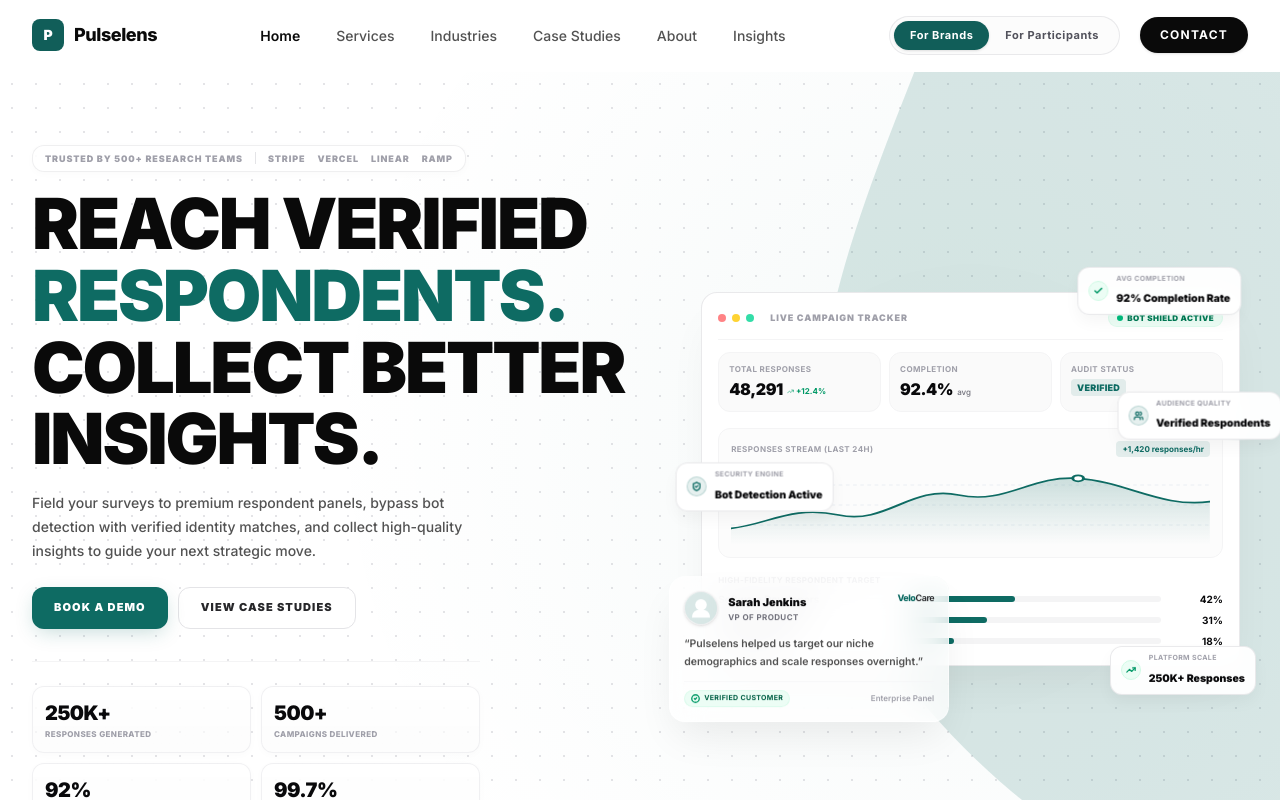
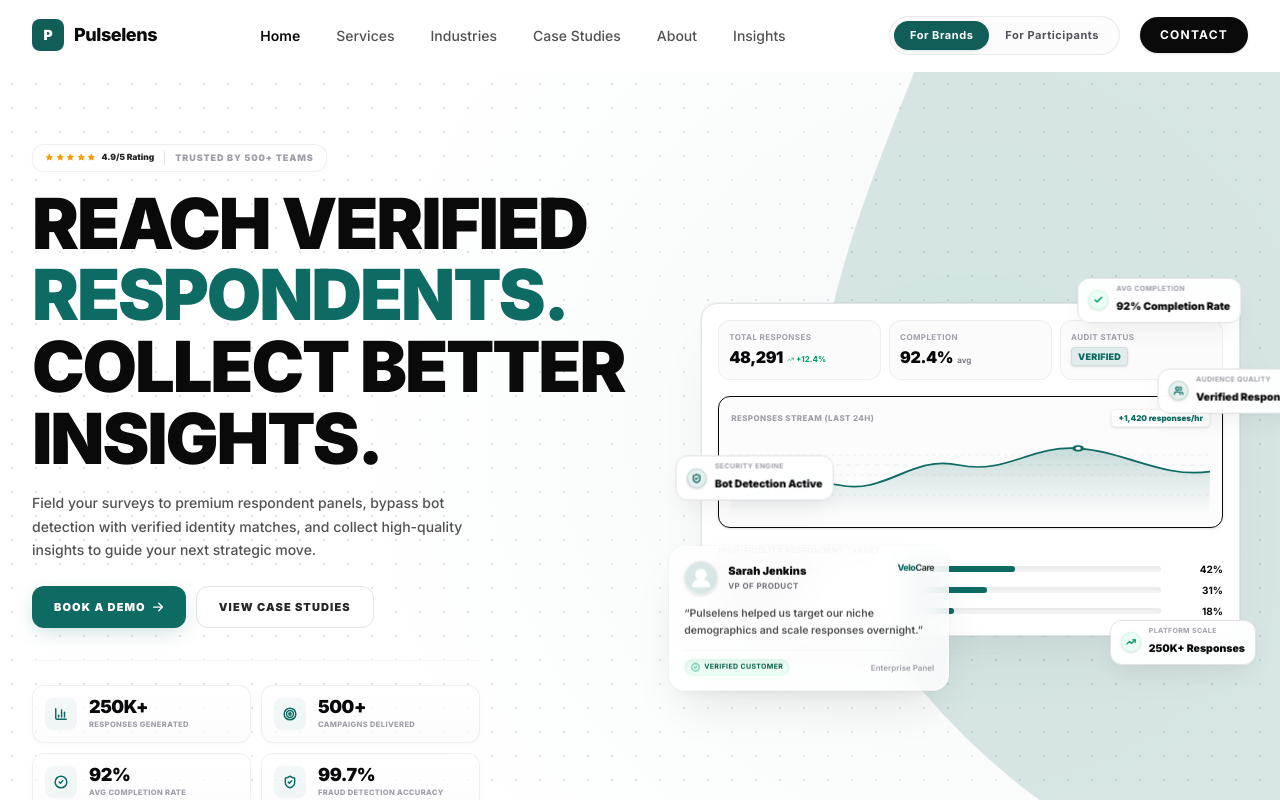
Before and after one commit to Himaanshuuuu04/Survey-Platform, a Next.js app: page / in a window 1280 px wide. Shown: the top 800 px of the page. Built offline with nearby package versions, Linux system fonts and the light colour scheme.

Commit message:
style: refine Hero visual dashboard aesthetics with improved shadows, gradients, and chart styling

```diff
--- a/components/home/Hero.tsx
+++ b/components/home/Hero.tsx
@@ -6,6 +6,7 @@
 import { useAudience } from '../layout/AudienceContext';
 import { HeroVisual } from './HeroVisual';
 import Link from 'next/link';
+import { BarChart3, Target, CheckCircle2, ShieldCheck, Star } from 'lucide-react';
 
 export function Hero() {
   const { audience } = useAudience();
@@ -85,17 +86,18 @@
 
             {/* ── Trust Bar above headline ── */}
             <motion.div variants={itemVariants} className="mb-4">
-              <div className="inline-flex flex-wrap items-center gap-x-3 gap-y-1.5 rounded-xl border border-zinc-200/60 bg-white/70 px-3 py-1.5 backdrop-blur-sm shadow-[0_2px_8px_rgba(0,0,0,0.02)]">
+              <div className="inline-flex flex-wrap items-center gap-x-2.5 gap-y-1.5 rounded-xl border border-zinc-200/60 bg-white/70 px-3 py-1.5 backdrop-blur-sm shadow-[0_2px_8px_rgba(0,0,0,0.02)]">
+                {/* 5 Star Rating */}
+                <div className="flex items-center gap-0.5">
+                  {[...Array(5)].map((_, i) => (
+                    <Star key={i} size={8.5} className="fill-amber-500 stroke-none" />
+                  ))}
+                  <span className="ml-1 text-[8.5px] font-black text-zinc-800">4.9/5 Rating</span>
+                </div>
+                <span className="h-3.5 w-px bg-zinc-200" />
                 <span className="text-[9px] font-black uppercase tracking-widest text-zinc-400">
-                  Trusted by 500+ research teams
+                  Trusted by 500+ teams
                 </span>
-                <span className="h-3 w-px bg-zinc-200 hidden sm:inline-block" />
-                <div className="flex items-center gap-3 text-[9px] font-black tracking-widest text-zinc-400">
-                  <span>STRIPE</span>
-                  <span>VERCEL</span>
-                  <span>LINEAR</span>
-                  <span>RAMP</span>
-                </div>
               </div>
             </motion.div>
 
@@ -130,9 +132,14 @@
               <div className="mt-6 flex flex-wrap gap-2.5">
                 <Link
                   href="/contact"
-                  className="group relative inline-flex h-10.5 items-center justify-center rounded-xl bg-[var(--brand,#0E6B63)] px-5.5 text-[11px] font-black uppercase tracking-widest text-white shadow-[0_6px_20px_-4px_rgba(14,107,99,0.25)] transition-all duration-300 hover:bg-[var(--brand-dark,#0a4d47)] hover:scale-[1.02] hover:shadow-[0_10px_24px_-4px_rgba(14,107,99,0.35)]"
+                  className="group relative inline-flex h-10.5 items-center justify-center rounded-xl bg-[var(--brand,#0E6B63)] px-5.5 text-[11px] font-black uppercase tracking-widest text-white shadow-[0_6px_20px_-4px_rgba(14,107,99,0.25)] transition-all duration-300 hover:bg-[var(--brand-dark,#0a4d47)] hover:scale-[1.02] hover:shadow-[0_10px_24px_-4px_rgba(14,107,99,0.35)] overflow-hidden"
                 >
+                  <span className="relative z-10 flex items-center gap-1.5">
                     Book a Demo
+                    <svg className="w-3 h-3 transform group-hover:translate-x-0.5 transition-transform duration-300 fill-none stroke-current" strokeWidth="2.5" viewBox="0 0 24 24">
+                      <path strokeLinecap="round" strokeLinejoin="round" d="M13.5 4.5L21 12m0 0l-7.5 7.5M21 12H3" />
+                    </svg>
+                  </span>
                 </Link>
                 <Link
                   href="/case-studies"
@@ -148,25 +155,36 @@
               <div className="mt-8 border-t border-zinc-100 pt-6 max-w-md">
                 <div className="grid grid-cols-2 gap-2.5">
                   {[
-                    { value: '250K+', label: 'Responses Generated' },
-                    { value: '500+', label: 'Campaigns Delivered' },
-                    { value: '92%', label: 'Avg Completion Rate' },
-                    { value: '99.7%', label: 'Fraud Detection Accuracy' }
-                  ].map((m) => (
+                    { value: '250K+', label: 'Responses Generated', icon: BarChart3 },
+                    { value: '500+', label: 'Campaigns Delivered', icon: Target },
+                    { value: '92%', label: 'Avg Completion Rate', icon: CheckCircle2 },
+                    { value: '99.7%', label: 'Fraud Detection Accuracy', icon: ShieldCheck }
+                  ].map((m) => {
+                    const IconComponent = m.icon;
+                    return (
                       <div
                         key={m.label}
-                      className="relative overflow-hidden rounded-xl border border-zinc-200/50 bg-gradient-to-b from-white to-zinc-50/50 p-3 shadow-[0_2px_8px_rgba(0,0,0,0.02)] transition-all duration-300 hover:border-[var(--brand,#0E6B63)]/40 hover:shadow-[0_8px_16px_rgba(14,107,99,0.04)] hover:-translate-y-0.5 group"
+                        className="relative overflow-hidden rounded-xl border border-zinc-200/50 bg-gradient-to-b from-white to-zinc-50/50 p-3 shadow-[0_2px_8px_rgba(0,0,0,0.02)] transition-all duration-300 hover:border-[var(--brand,#0E6B63)]/40 hover:shadow-[0_8px_16px_rgba(14,107,99,0.04)] hover:-translate-y-0.5 group flex items-center gap-3"
                       >
                         {/* Top accent border visible on hover */}
                         <div className="absolute top-0 left-0 right-0 h-[2px] bg-[var(--brand,#0E6B63)] scale-x-0 group-hover:scale-x-100 transition-transform duration-300 origin-left" />
-                      <span className="block text-lg sm:text-xl font-black tracking-tight text-zinc-950">
+
+                        {/* Icon Wrapper */}
+                        <div className="w-8 h-8 rounded-lg bg-[var(--brand,#0E6B63)]/5 flex items-center justify-center text-[var(--brand,#0E6B63)] group-hover:bg-[var(--brand,#0E6B63)] group-hover:text-white transition-colors duration-300 flex-shrink-0">
+                          <IconComponent size={14} className="stroke-[2.5]" />
+                        </div>
+
+                        <div>
+                          <span className="block text-base sm:text-lg font-black tracking-tight text-zinc-950 leading-none">
                             {m.value}
                           </span>
-                      <span className="mt-0.5 block text-[8px] font-extrabold uppercase tracking-wider text-zinc-400 leading-snug">
+                          <span className="mt-1 block text-[7.5px] font-extrabold uppercase tracking-wider text-zinc-400 leading-tight">
                             {m.label}
                           </span>
                         </div>
-                  ))}
+                      </div>
+                    );
+                  })}
                 </div>
               </div>
             </motion.div>
--- a/components/home/HeroVisual.tsx
+++ b/components/home/HeroVisual.tsx
@@ -14,42 +14,21 @@
 
   return (
     <div className="relative mx-auto w-full max-w-[430px] lg:max-w-none pt-4 pb-8 px-2">
-      {/* Background glow and subtle dot grid */}
-      <div className="absolute -inset-6 rounded-[2.5rem] bg-[radial-gradient(circle_at_50%_50%,rgba(14,107,99,0.06),transparent_60%)] opacity-80 blur-3xl pointer-events-none" />
+      {/* Background radial glow behind dashboard mockups */}
+      <div className="absolute -inset-10 rounded-[3rem] bg-[radial-gradient(circle_at_50%_50%,rgba(14,107,99,0.07),transparent_50%)] opacity-95 blur-3xl pointer-events-none" />
 
       {/* 1. Main Dashboard Mockup Container */}
       <motion.div
-        initial={{ opacity: 0, y: 15 }}
-        animate={{ opacity: 1, y: 0 }}
+        initial={{ opacity: 0 }}
+        animate={{ opacity: 1 }}
         transition={{ duration: 0.8, ease: [0.16, 1, 0.3, 1] }}
-        className="relative overflow-hidden rounded-2xl border border-zinc-200/80 bg-white p-4 shadow-[0_24px_48px_-12px_rgba(0,0,0,0.06)] backdrop-blur-sm transition-all duration-500 hover:shadow-[0_36px_64px_-12px_rgba(0,0,0,0.09)]"
+        className="relative overflow-hidden rounded-2xl border border-zinc-200 bg-white p-4 shadow-[0_32px_64px_-16px_rgba(0,0,0,0.06),0_16px_32px_-20px_rgba(0,0,0,0.04),0_0_0_1px_rgba(0,0,0,0.04)] backdrop-blur-sm transition-all duration-500 hover:shadow-[0_40px_80px_-24px_rgba(0,0,0,0.1)]"
       >
-        {/* Mock Dashboard Header */}
-        <div className="flex items-center justify-between border-b border-zinc-100 pb-3 mb-3">
-          <div className="flex items-center gap-1.5">
-            <div className="h-2 w-2 rounded-full bg-red-400/80" />
-            <div className="h-2 w-2 rounded-full bg-yellow-400/80" />
-            <div className="h-2 w-2 rounded-full bg-emerald-400/80" />
-            <span className="ml-2.5 text-[9px] font-black uppercase tracking-widest text-zinc-400">
-              Live Campaign Tracker
-            </span>
-          </div>
-          <div className="flex items-center gap-1 rounded-full bg-emerald-50 px-2 py-0.5 border border-emerald-100/50">
-            <span className="relative flex h-1.5 w-1.5">
-              <span className="animate-ping absolute inline-flex h-full w-full rounded-full bg-emerald-400 opacity-75"></span>
-              <span className="relative inline-flex rounded-full h-1.5 w-1.5 bg-emerald-500"></span>
-            </span>
-            <span className="text-[8px] font-black uppercase tracking-wider text-emerald-700">
-              Bot Shield Active
-            </span>
-          </div>
-        </div>
-
         {/* Dashboard Content */}
         <div className="space-y-4">
           {/* Top Quick Metrics */}
           <div className="grid grid-cols-3 gap-2">
-            <div className="rounded-xl bg-zinc-50 border border-zinc-100 p-2.5">
+            <div className="rounded-xl bg-[#FBFBFC] border border-zinc-200/50 p-2.5 shadow-[inset_0_1px_2px_rgba(0,0,0,0.01)] transition-colors hover:bg-zinc-50">
               <span className="block text-[8px] font-bold uppercase tracking-wider text-zinc-400">Total Responses</span>
               <div className="flex items-baseline gap-1 mt-0.5">
                 <span className="text-base font-black tracking-tight text-zinc-950">48,291</span>
@@ -58,17 +37,17 @@
                 </span>
               </div>
             </div>
-            <div className="rounded-xl bg-zinc-50 border border-zinc-100 p-2.5">
+            <div className="rounded-xl bg-[#FBFBFC] border border-zinc-200/50 p-2.5 shadow-[inset_0_1px_2px_rgba(0,0,0,0.01)] transition-colors hover:bg-zinc-50">
               <span className="block text-[8px] font-bold uppercase tracking-wider text-zinc-400">Completion</span>
               <div className="flex items-baseline gap-1 mt-0.5">
                 <span className="text-base font-black tracking-tight text-zinc-950">92.4%</span>
-                <span className="text-[8px] font-medium text-zinc-500">avg</span>
+                <span className="text-[8px] font-semibold text-zinc-500">avg</span>
               </div>
             </div>
-            <div className="rounded-xl bg-zinc-50 border border-zinc-100 p-2.5">
+            <div className="rounded-xl bg-[#FBFBFC] border border-zinc-200/50 p-2.5 shadow-[inset_0_1px_2px_rgba(0,0,0,0.01)] transition-colors hover:bg-zinc-50">
               <span className="block text-[8px] font-bold uppercase tracking-wider text-zinc-400">Audit Status</span>
               <div className="flex items-baseline mt-1">
-                <span className="text-[9px] font-black uppercase text-[#0E6B63] bg-[#0E6B63]/10 px-1.5 py-0.5 rounded tracking-wide">
+                <span className="text-[9px] font-black uppercase text-[#0E6B63] bg-[#0E6B63]/10 px-1.5 py-0.5 rounded tracking-wide shadow-sm border border-[#0E6B63]/10">
                   Verified
                 </span>
               </div>
@@ -76,12 +55,12 @@
           </div>
 
           {/* SVG Performance Chart */}
-          <div className="rounded-xl bg-zinc-50/50 border border-zinc-100 p-3">
+          <div className="rounded-xl bg-zinc-50/50 border border-zinc-150 p-3 shadow-sm relative overflow-hidden">
             <div className="flex items-center justify-between mb-2">
-              <span className="text-[8px] font-bold uppercase tracking-wider text-zinc-400">
+              <span className="text-[8px] font-extrabold uppercase tracking-wider text-zinc-400">
                 Responses Stream (Last 24h)
               </span>
-              <span className="text-[8px] font-bold text-[#0E6B63] bg-[#0E6B63]/10 px-1.5 py-0.5 rounded">
+              <span className="text-[8px] font-black text-[#0E6B63] bg-white border border-zinc-100 px-1.5 py-0.5 rounded shadow-sm">
                 +1,420 responses/hr
               </span>
             </div>
@@ -89,7 +68,7 @@
               <svg className="h-full w-full" viewBox="0 0 400 120" preserveAspectRatio="none">
                 <defs>
                   <linearGradient id="chartGrad" x1="0" y1="0" x2="0" y2="1">
-                    <stop offset="0%" stopColor="#0E6B63" stopOpacity={0.2} />
+                    <stop offset="0%" stopColor="#0E6B63" stopOpacity={0.22} />
                     <stop offset="100%" stopColor="#0E6B63" stopOpacity={0.0} />
                   </linearGradient>
                 </defs>
@@ -97,6 +76,10 @@
                 <line x1="0" y1="30" x2="400" y2="30" stroke="#E2E8F0" strokeWidth="0.75" strokeDasharray="3,3" />
                 <line x1="0" y1="60" x2="400" y2="60" stroke="#E2E8F0" strokeWidth="0.75" strokeDasharray="3,3" />
                 <line x1="0" y1="90" x2="400" y2="90" stroke="#E2E8F0" strokeWidth="0.75" strokeDasharray="3,3" />
+
+                {/* Custom target benchmark line */}
+                <line x1="0" y1="45" x2="400" y2="45" stroke="#0E6B63" strokeWidth="1" strokeDasharray="4,4" opacity="0.2" />
+
                 {/* Area Fill */}
                 <path
                   d="M0,120 L0,95 C30,90 50,60 90,75 C130,90 150,30 190,45 C230,60 250,15 290,20 C330,25 360,65 400,55 L400,120 Z"
@@ -110,8 +93,9 @@
                   strokeWidth="2.5"
                   strokeLinecap="round"
                 />
-                {/* Highlight Point */}
-                <circle cx="290" cy="20" r="4.5" fill="#FFFFFF" stroke="#0E6B63" strokeWidth="2.5" />
+                {/* Highlight Point Glow & Center */}
+                <circle cx="290" cy="20" r="6" fill="#0E6B63" opacity="0.15" />
+                <circle cx="290" cy="20" r="3.5" fill="#FFFFFF" stroke="#0E6B63" strokeWidth="2.5" />
               </svg>
             </div>
           </div>
@@ -129,8 +113,8 @@
               ].map((item) => (
                 <div key={item.role} className="flex items-center justify-between text-[10px] font-semibold text-zinc-700">
                   <div className="w-1/3 text-zinc-600 truncate">{item.role}</div>
-                  <div className="w-1/2 bg-zinc-100 h-1.5 rounded-full overflow-hidden mx-3">
-                    <div className="bg-[#0E6B63] h-full rounded-full" style={{ width: item.width }} />
+                  <div className="w-1/2 bg-zinc-100 h-1.5 rounded-full overflow-hidden mx-3 shadow-inner">
+                    <div className="bg-[#0E6B63] h-full rounded-full transition-all duration-500 shadow-sm" style={{ width: item.width }} />
                   </div>
                   <div className="w-10 text-right text-zinc-950 font-bold">{item.pct}%</div>
                 </div>
@@ -150,13 +134,13 @@
           x: { delay: 0.3, duration: 0.6 },
           y: floatTransition(5.5, 0.2)
         }}
-        className="absolute -top-2 right-2 z-25 bg-white/95 backdrop-blur-md border border-zinc-200/80 shadow-[0_8px_16px_rgba(0,0,0,0.04)] rounded-xl px-2.5 py-1.5 flex items-center gap-2 hover:shadow-[0_12px_24px_rgba(0,0,0,0.08)] hover:scale-[1.03] transition-all duration-300"
+        className="absolute -top-2 right-2 z-25 bg-white/95 backdrop-blur-md border border-zinc-200 shadow-[0_12px_24px_-4px_rgba(0,0,0,0.06),0_0_0_1px_rgba(0,0,0,0.02)] rounded-xl px-2.5 py-1.5 flex items-center gap-2 hover:shadow-[0_16px_32px_rgba(0,0,0,0.09)] hover:scale-[1.03] transition-all duration-300"
       >
-        <div className="w-5 h-5 rounded-full bg-emerald-50 border border-emerald-100 flex items-center justify-center text-emerald-600">
+        <div className="w-5 h-5 rounded-full bg-emerald-50 border border-emerald-100 flex items-center justify-center text-emerald-600 shadow-sm">
           <Check size={10} strokeWidth={3.5} />
         </div>
         <div>
-          <span className="block text-[7px] font-bold uppercase tracking-wider text-zinc-400">Avg Completion</span>
+          <span className="block text-[7px] font-bold uppercase tracking-wider text-zinc-400 leading-none">Avg Completion</span>
           <span className="text-[10.5px] font-black text-zinc-950">92% Completion Rate</span>
         </div>
       </motion.div>
@@ -170,13 +154,13 @@
           x: { delay: 0.45, duration: 0.6 },
           y: floatTransition(6, 0.5)
         }}
-        className="absolute top-[44%] -left-2 lg:-left-4 z-25 bg-white/95 backdrop-blur-md border border-zinc-200/80 shadow-[0_8px_16px_rgba(0,0,0,0.04)] rounded-xl px-2.5 py-1.5 flex items-center gap-2 hover:shadow-[0_12px_24px_rgba(0,0,0,0.08)] hover:scale-[1.03] transition-all duration-300"
+        className="absolute top-[44%] -left-2 lg:-left-4 z-25 bg-white/95 backdrop-blur-md border border-zinc-200 shadow-[0_12px_24px_-4px_rgba(0,0,0,0.06),0_0_0_1px_rgba(0,0,0,0.02)] rounded-xl px-2.5 py-1.5 flex items-center gap-2 hover:shadow-[0_16px_32px_rgba(0,0,0,0.09)] hover:scale-[1.03] transition-all duration-300"
       >
-        <div className="w-5 h-5 rounded-full bg-[#0E6B63]/10 border border-[#0E6B63]/20 flex items-center justify-center text-[#0E6B63]">
+        <div className="w-5 h-5 rounded-full bg-[#0E6B63]/10 border border-[#0E6B63]/20 flex items-center justify-center text-[#0E6B63] shadow-sm">
           <ShieldCheck size={10} strokeWidth={3} />
         </div>
         <div>
-          <span className="block text-[7px] font-bold uppercase tracking-wider text-zinc-400">Security Engine</span>
+          <span className="block text-[7px] font-bold uppercase tracking-wider text-zinc-400 leading-none">Security Engine</span>
           <span className="text-[10.5px] font-black text-zinc-950">Bot Detection Active</span>
         </div>
       </motion.div>
@@ -190,45 +174,45 @@
           x: { delay: 0.6, duration: 0.6 },
           y: floatTransition(6.5, 0.8)
         }}
-        className="absolute top-[28%] -right-5 lg:-right-8 z-25 bg-white/95 backdrop-blur-md border border-zinc-200/80 shadow-[0_8px_16px_rgba(0,0,0,0.04)] rounded-xl px-2.5 py-1.5 flex items-center gap-2 hover:shadow-[0_12px_24px_rgba(0,0,0,0.08)] hover:scale-[1.03] transition-all duration-300"
+        className="absolute top-[22%] -right-14 lg:-right-18 z-25 bg-white/95 backdrop-blur-md border border-zinc-200 shadow-[0_12px_24px_-4px_rgba(0,0,0,0.06),0_0_0_1px_rgba(0,0,0,0.02)] rounded-xl px-2.5 py-1.5 flex items-center gap-2 hover:shadow-[0_16px_32px_rgba(0,0,0,0.09)] hover:scale-[1.03] transition-all duration-300"
       >
-        <div className="w-5 h-5 rounded-full bg-[#0E6B63]/10 border border-[#0E6B63]/20 flex items-center justify-center text-[#0E6B63]">
+        <div className="w-5 h-5 rounded-full bg-[#0E6B63]/10 border border-[#0E6B63]/20 flex items-center justify-center text-[#0E6B63] shadow-sm">
           <Users size={10} strokeWidth={3} />
         </div>
         <div>
-          <span className="block text-[7px] font-bold uppercase tracking-wider text-zinc-400">Audience Quality</span>
+          <span className="block text-[7px] font-bold uppercase tracking-wider text-zinc-400 leading-none">Audience Quality</span>
           <span className="text-[10.5px] font-black text-zinc-950">Verified Respondents</span>
         </div>
       </motion.div>
 
       {/* Card 4: 250K+ Responses */}
       <motion.div
-        initial={{ opacity: 0, y: 20 }}
+        initial={{ opacity: 0 }}
         animate={{ opacity: 1, y: [0, 3, 0] }}
         transition={{
           opacity: { delay: 0.75, duration: 0.6 },
           y: floatTransition(5, 1.2)
         }}
-        className="absolute bottom-1 -right-2 z-25 bg-white/95 backdrop-blur-md border border-zinc-200/80 shadow-[0_8px_16px_rgba(0,0,0,0.04)] rounded-xl px-2.5 py-1.5 flex items-center gap-2 hover:shadow-[0_12px_24px_rgba(0,0,0,0.08)] hover:scale-[1.03] transition-all duration-300"
+        className="absolute bottom-1 -right-2 z-25 bg-white/95 backdrop-blur-md border border-zinc-200 shadow-[0_12px_24px_-4px_rgba(0,0,0,0.06),0_0_0_1px_rgba(0,0,0,0.02)] rounded-xl px-2.5 py-1.5 flex items-center gap-2 hover:shadow-[0_16px_32px_rgba(0,0,0,0.09)] hover:scale-[1.03] transition-all duration-300"
       >
-        <div className="w-5 h-5 rounded-full bg-emerald-50 border border-emerald-100 flex items-center justify-center text-emerald-600">
+        <div className="w-5 h-5 rounded-full bg-emerald-50 border border-emerald-100 flex items-center justify-center text-emerald-600 shadow-sm">
           <TrendingUp size={10} strokeWidth={3} />
         </div>
         <div>
-          <span className="block text-[7px] font-bold uppercase tracking-wider text-zinc-400">Platform Scale</span>
+          <span className="block text-[7px] font-bold uppercase tracking-wider text-zinc-400 leading-none">Platform Scale</span>
           <span className="text-[10.5px] font-black text-zinc-950">250K+ Responses</span>
         </div>
       </motion.div>
 
       {/* 3. Floating Testimonial Over Dashboard */}
       <motion.div
-        initial={{ opacity: 0, y: 25 }}
+        initial={{ opacity: 0 }}
         animate={{ opacity: 1, y: [0, -3, 0] }}
         transition={{
           opacity: { delay: 0.9, duration: 0.8 },
           y: floatTransition(7, 0)
         }}
-        className="absolute -bottom-6 -left-2 lg:-left-6 z-30 max-w-[280px] rounded-2xl border border-white/50 bg-white/75 backdrop-blur-lg p-3.5 shadow-[0_20px_40px_-8px_rgba(0,0,0,0.08)] hover:shadow-[0_30px_60px_rgba(0,0,0,0.12)] transition-all duration-300 hover:scale-[1.01]"
+        className="absolute -bottom-6 -left-2 lg:-left-6 z-30 max-w-[280px] rounded-2xl border border-white/60 bg-white/80 backdrop-blur-lg p-3.5 shadow-[0_24px_48px_-12px_rgba(0,0,0,0.1),0_8px_16px_-8px_rgba(0,0,0,0.06),0_0_0_1px_rgba(0,0,0,0.02)] hover:shadow-[0_36px_60px_rgba(0,0,0,0.14)] transition-all duration-300 hover:scale-[1.01]"
       >
         <div className="flex items-start justify-between gap-4">
           <div className="flex items-center gap-2.5">
@@ -262,8 +246,8 @@
 
         {/* Verified customer badge */}
         <div className="mt-2.5 flex items-center justify-between border-t border-zinc-100/60 pt-2">
-          <div className="flex items-center gap-1 rounded-full bg-emerald-50 px-1.5 py-0.5 border border-emerald-100/50">
-            <CheckCircle2 size={9} className="text-emerald-600" strokeWidth={3.5} />
+          <div className="flex items-center gap-1 rounded-full bg-emerald-50 px-1.5 py-0.5 border border-emerald-100/50 shadow-inner">
+            <CheckCircle2 size={9} className="text-emerald-600 animate-pulse" strokeWidth={3.5} />
             <span className="text-[7px] font-bold text-emerald-800 uppercase tracking-wider">Verified Customer</span>
           </div>
           <span className="text-[8px] font-semibold text-zinc-400">Enterprise Panel</span>
```
Lines whose indentation alone changed are shown as unchanged.
